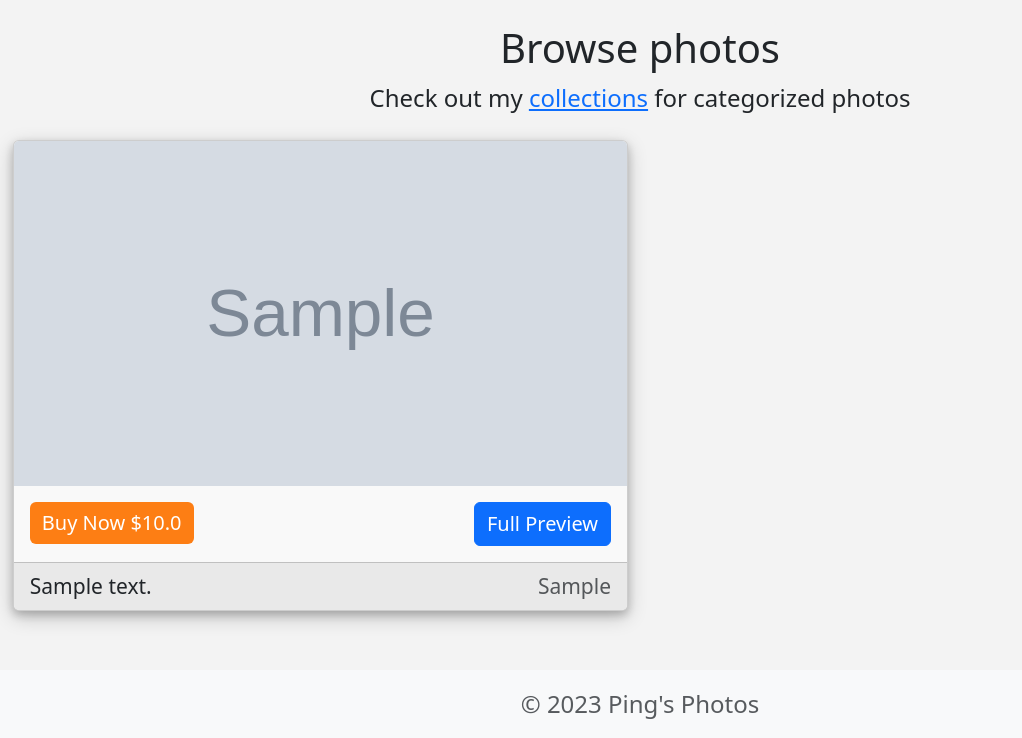
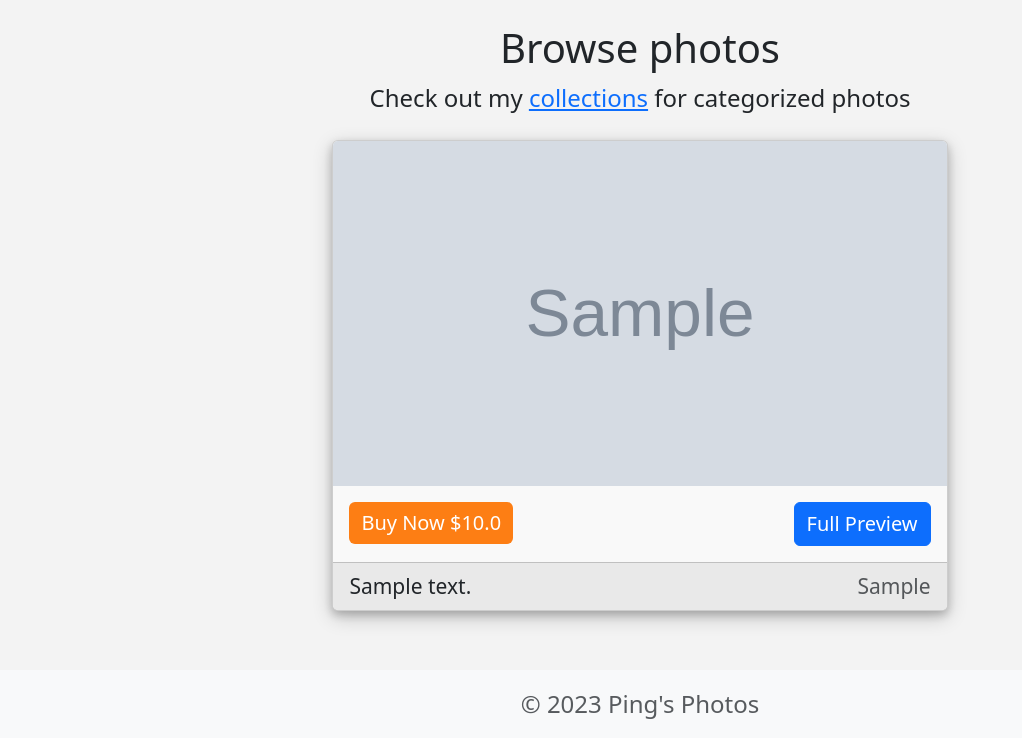
Before and after one commit to MyPingO/Photo-Site, a Flask app: page / in a window 1280 px wide. Shown: the part 62-800 px from the top of the page, without its empty margins (0-1022 px from the left). Run offline with Flask 2, Linux system fonts and the light colour scheme; tables that the repository leaves empty hold one stand-in row (values such as "Sample post"); grey boxes marked "Sample" are stand-in pictures; some libraries are stand-ins or nearby versions.

Commit message:
Better resposivness for macro

```diff
--- a/app/templates/macros.html
+++ b/app/templates/macros.html
@@ -1,8 +1,8 @@
 {% macro photo_gallery(photos, useFooter=True) %}
 <div class="galleryContainer mt-2">
-    <div class="row">
+    <div class="row justify-content-center">
         {% for photo in photos %}
-        <div class="col-lg-6 col-sm-12">
+        <div class="col-lg-6 col-md-8 col-sm-12">
             <div class="card mb-4">
                 <div class="card-img-container">
                     <img src="{{ url_for('static', filename='images/thumbnails/' + photo.filename) }}"
```
